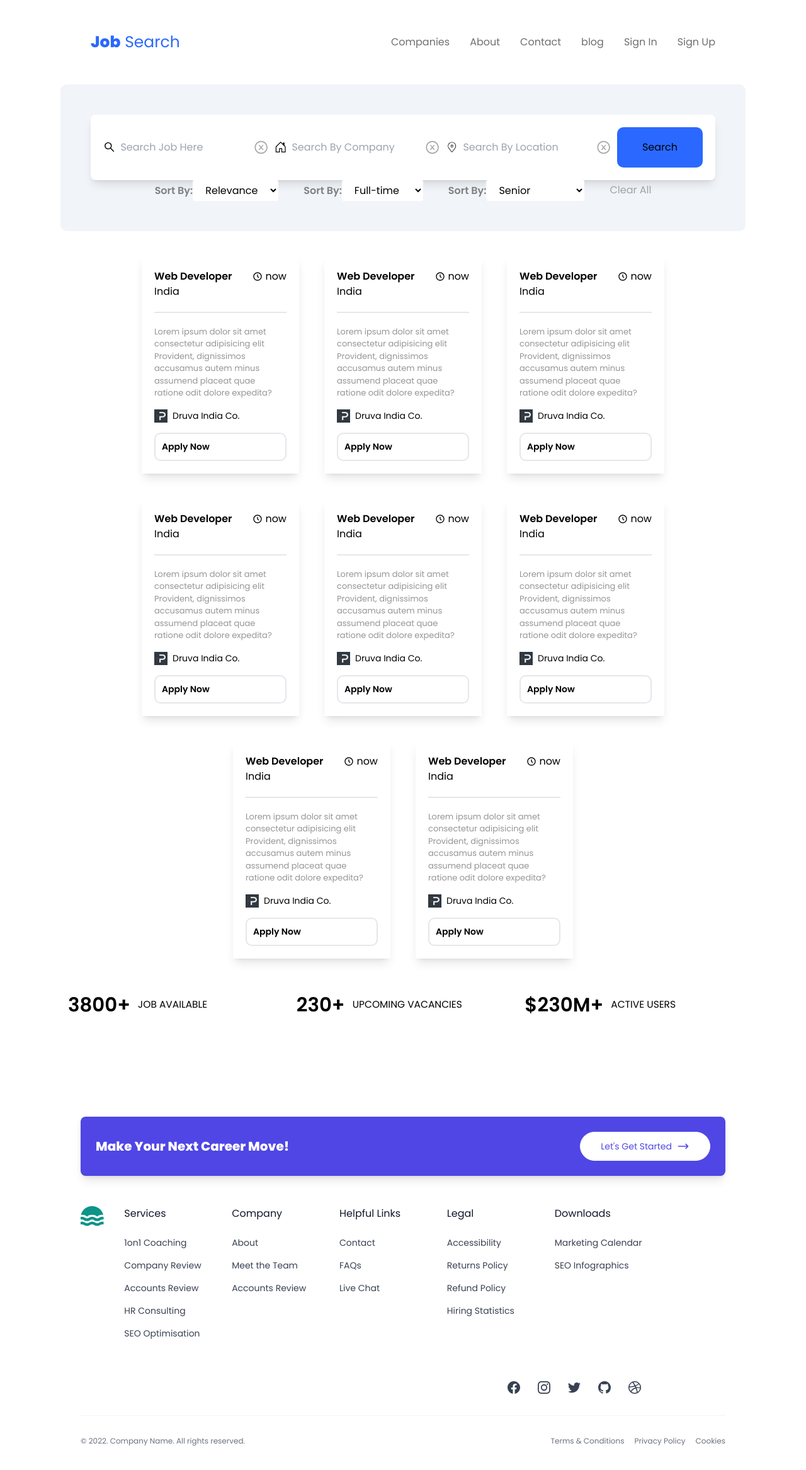
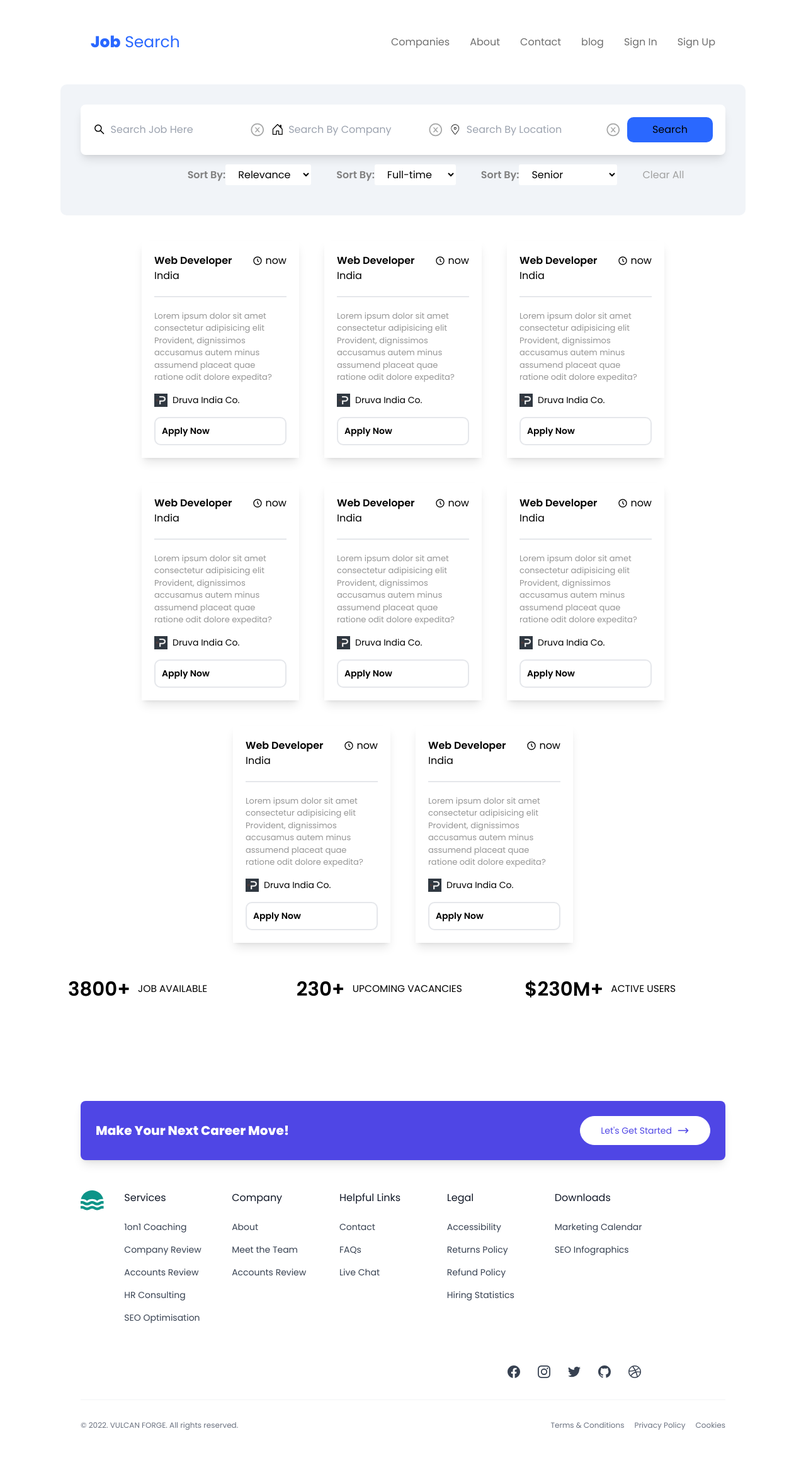
Before and after one commit to pratapshingane18/Skillathon-job, a React (Vite) app in the folder Skillathon/Courses/jobsearchNew/job/: page / in a window 1280 px wide. Shown: the top 2334 px of the page at 63% size. Built offline with nearby package versions, Linux system fonts and the light colour scheme.

Commit message:
Team nae updated

```diff
--- a/Skillathon/Courses/jobsearchNew/job/src/Components/FooterDiv/Footer.jsx
+++ b/Skillathon/Courses/jobsearchNew/job/src/Components/FooterDiv/Footer.jsx
@@ -332,7 +332,7 @@ const Footer  = () =>{
     <div class="mt-8 border-t border-gray-100 pt-8">
       <div class="sm:flex sm:justify-between">
         <p class="text-xs text-gray-500">
-          &copy; 2022. Company Name. All rights reserved.
+          &copy; 2022. VULCAN FORGE. All rights reserved.
         </p>
 
         <nav aria-label="Footer Navigation - Support" class="mt-8 sm:mt-0">
--- a/Skillathon/Courses/jobsearchNew/job/src/Components/SearchDiv/Search.jsx
+++ b/Skillathon/Courses/jobsearchNew/job/src/Components/SearchDiv/Search.jsx
@@ -5,7 +5,7 @@ import {BsHouseDoor} from 'react-icons/bs'
 import {CiLocationOn} from 'react-icons/ci'
 const Search  = () =>{
     return (
-        <div className ='searchDiv grid gp-10 bg-[#f1f4f8] rounded-[10px] p-[3rem]'>
+        <div className ='searchDiv grid gp-10 bg-[#f1f4f8] rounded-[10px] p-[2rem]'>
             <form action="">
                 <div className ='firstDiv flex justify-between items-center rounded-[8px] gap-[10px] bg-white p-5 shadow-lg shadow-greyIsh-700'>
                     <div className='flex gap-2 items-center'>
@@ -32,11 +32,13 @@ const Search  = () =>{
                         <AiOutlineCloseCircle className = 'text-[30px] text-[#a5a6a6] hover:text-textColor icon'   />
                     </div>
 
-                    <button className='bg-[#2a68ff] h-full p-5 px-10 rounded-[10px] text-black cursor-pointer hover:bg-blue-300'> Search</button>
+                    <button className='bg-[#2a68ff] h-full p-2 px-10 rounded-[10px] text-black cursor-pointer hover:bg-blue-300'> Search</button>
                 </div>
             </form>
 
             <div className = "secDiv flex items-center gap-10 justify-center">
+
+            <div class="p-8"> </div>
             <div classname="singleSearch flex items-center gap-2">
                     <label htmlFor="relevance" className="text-[#808080] font-semibold">
                         Sort By:
```
